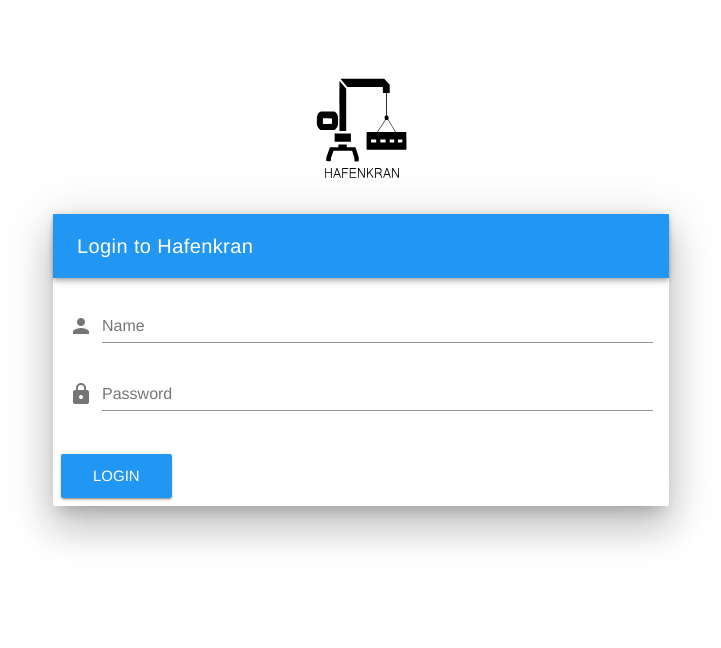
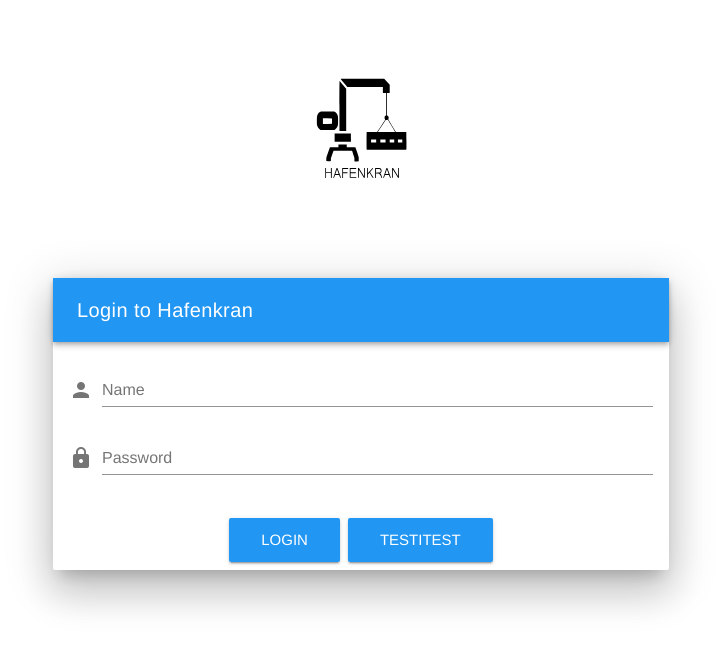
Before and after one commit to cormensratio/hafenkran-client, a Vue app: page /login in a window 1280 px wide. Shown: the top 648 px of the page, without its empty margins (279-1000 px from the left). Built offline with nearby package versions, Linux system fonts and the light colour scheme.

Commit message:
EPDS02-96 created login template

```diff
--- a/src/components/views/LoginPage.vue
+++ b/src/components/views/LoginPage.vue
@@ -1,23 +1,28 @@
 <template>
     <base-page>
       <template slot="body">
-        <v-container fluid fill-height>
+        <v-container fluid id="loginbox">
           <v-layout align-center justify-center>
             <v-flex xs12 sm8 md6>
               <v-card class="elevation-24 shaped">
                 <v-spacer></v-spacer>
                 <v-toolbar dark color="blue">
-                  <v-toolbar-title color="white">Login to Hafenkran</v-toolbar-title>
+                  <v-toolbar-title color="white"
+                                   class="justify-center">Login to Hafenkran</v-toolbar-title>
                 </v-toolbar>
                 <v-card-text>
                   <v-form ref="form" v-model="valid" lazy-validation>
-                    <v-text-field v-model="name" label="Name" prepend-icon="person" ></v-text-field>
-                    <v-text-field v-model="password"
+                    <v-text-field v-model="userName"
+                                  label="Name" prepend-icon="person" ></v-text-field>
+                    <v-text-field type="password" v-model="password"
                                   label="Password" prepend-icon="lock"></v-text-field>
                   </v-form>
                 </v-card-text>
-                <v-card-actions justify-center>
-                  <v-btn large dark color="blue">Login</v-btn>
+                <v-card-actions class="justify-center">
+                    <v-btn large dark color="blue"
+                           @click="login()" class="button">Login</v-btn>
+                    <v-btn large dark color="blue"
+                           @click="testing()" class="button">testitest</v-btn>
                 </v-card-actions>
               </v-card>
             </v-flex>
@@ -29,13 +34,34 @@
 
 <script>
 import BasePage from '../baseComponents/BasePage';
+import AuthenticationService from '../../service/AuthenticationService';
 
 export default {
   name: 'LoginPage',
   components: { BasePage },
+  data() {
+    return {
+      userName: '',
+      password: '',
+    };
+  },
+  methods: {
+    testing() {
+      console.log(this.userName);
+      console.log(this.password);
+    },
+    login() {
+      AuthenticationService.login(this.userName, this.password);
+    },
+  },
 };
 </script>
-
 <style scoped>
-
+  .button:hover {
+    padding-right: 7%;
+    padding-left: 7%
+  }
+  #loginbox {
+    margin-top: 5%;
+  }
 </style>
```
